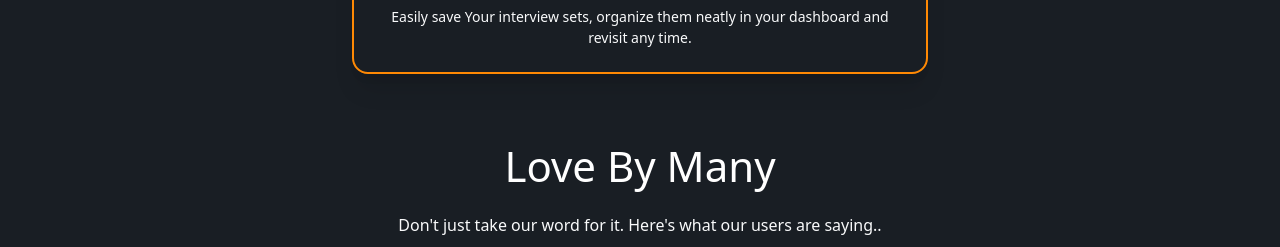
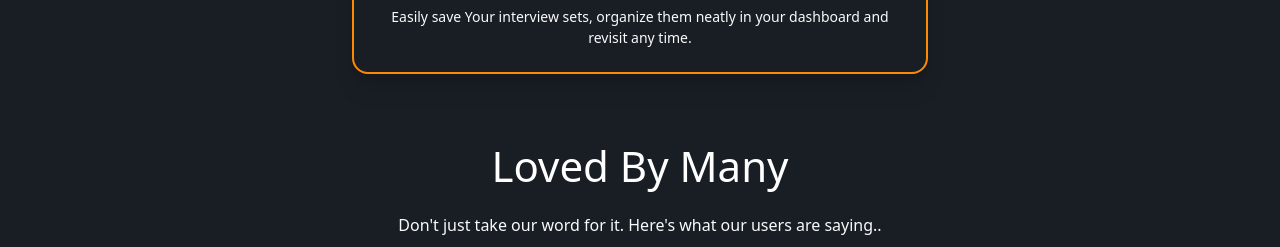
Before and after one commit to amine9005/Interview-Prep-AI-Client, a React (Vite) app: page / in a window 1280 px wide. Shown: the part 1660-1907 px from the top of the page. Built offline with nearby package versions, Linux system fonts and the light colour scheme; no server answers.

Commit message:
typo fix

```diff
--- a/src/Components/Testimonials.tsx
+++ b/src/Components/Testimonials.tsx
@@ -6,7 +6,9 @@ const Testimonials = () => {
     <div className="min-h-screen p-4">
       <div className="w-full space-y-4">
         <div className="text-center">
-          <h2 className="text-white text-[42px] text-semiBold">Love By Many</h2>
+          <h2 className="text-white text-[42px] text-semiBold">
+            Loved By Many
+          </h2>
           <p className="text-gray-50 max-w-lg mx-auto py-4">
             Don't just take our word for it. Here's what our users are saying..{" "}
           </p>
```
